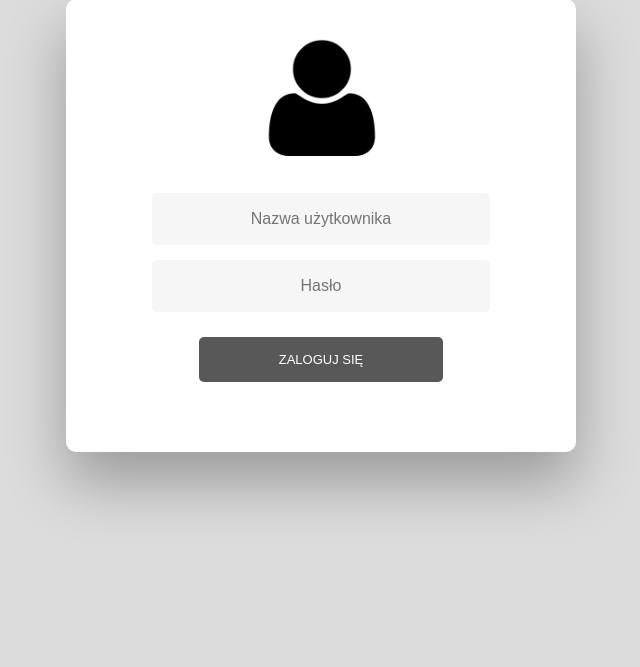
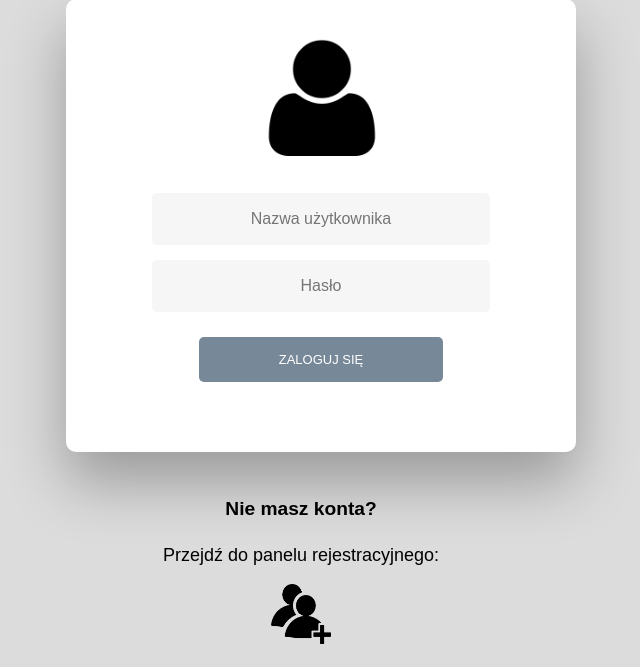
Before and after one commit to KarolinaLewinska/PHP_CRUD_website, a PHP site: page /authentication/login.php in a window 1280 px wide. Shown: the part 191-858 px from the top of the page, without its empty margins (339-979 px from the left). Before the commit the page ends 700 px from the top, so only its background shows below. Run offline with PHP 8.4, Linux system fonts and the light colour scheme.

Commit message:
login.php update

```diff
--- a/RT Core Company/authentication/login.php
+++ b/RT Core Company/authentication/login.php
@@ -31,5 +31,12 @@
            </form>
          </div>
       </div>
+      <div>
+         <h4>Nie masz konta?</h4>
+         <p>Przejdź do panelu rejestracyjnego:</p>
+      </div>
+      <div id="regLink">
+         <a href="register.php"><img src="/images/register.png" alt="register" id="registerIcon"></a>
+      </div>
    </body>
 </html>
--- a/RT Core Company/css/authentication.css
+++ b/RT Core Company/css/authentication.css
@@ -86,9 +86,27 @@ input[type=text]:placeholder {
 h2 {
   margin-bottom: 40px;
 }
+h4 {
+  text-align: center;
+  font-size: larger;
+}
 #submit {
   margin-top:20px;
+  background-color: #778899;
+
 }
 #password {
   margin-top:10px;
 }
+p {
+  text-align: center;
+  font-size: 18px;
+}
+#registerIcon {
+  width:60px;
+  height: 60px;
+  text-align: center;
+}
+#regLink {
+  text-align: center;
+}
```
